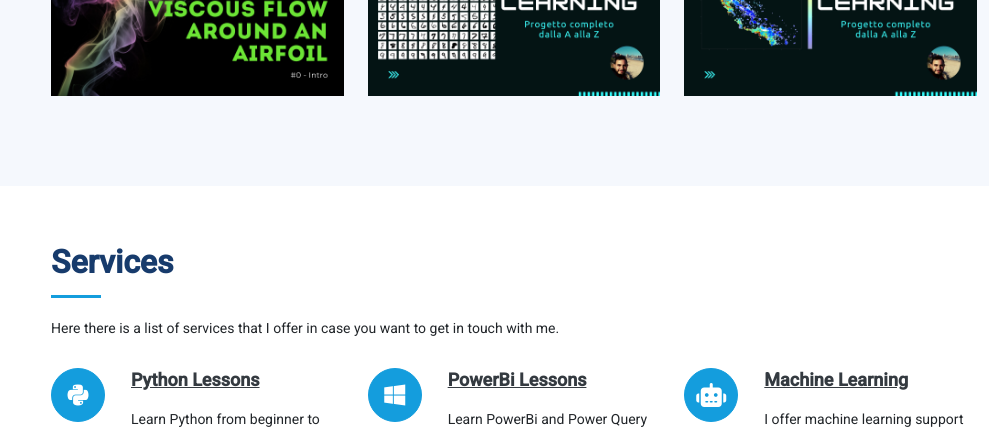
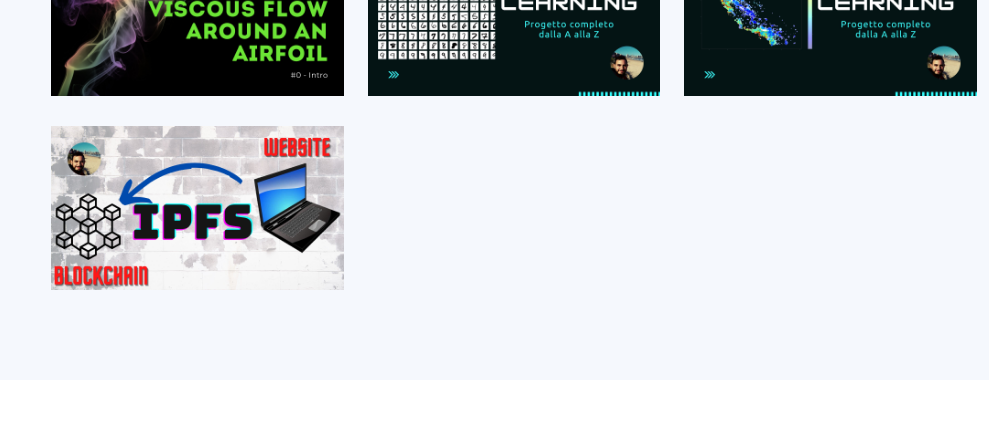
Before and after one commit to FedericoGentile/personal-website, an Angular app: page / in a window 1280 px wide. Shown: the part 5720-6149 px from the top of the page, without its empty margins (291-1280 px from the left). Built offline with nearby package versions, Linux system fonts and the light colour scheme.

Commit message:
Added new item to portfolio

```diff
--- a/src/app/home/portfolio/portfolio.component.html
+++ b/src/app/home/portfolio/portfolio.component.html
@@ -77,6 +77,15 @@
           </div>
         </div>
 
+        <div class="col-lg-4 col-md-6 portfolio-item filter-ml">
+          <div class="portfolio-wrap">
+            <img src="assets/img/portfolio/portfolio-7.jpg" class="img-fluid" alt="">
+            <div class="portfolio-links">
+              <a href="https://www.youtube.com/watch?v=TJ2Z0IgTSvs" target="_blank" title="More Details"><i class="fa-solid fa-link"></i></a>
+            </div>
+          </div>
+        </div>
+
         <!--div class="col-lg-4 col-md-6 portfolio-item filter-card">
           <div class="portfolio-wrap">
             <img src="assets/img/portfolio/portfolio-7.jpg" class="img-fluid" alt="">
```
Also changed, not shown: src/assets/img/portfolio/portfolio-7.jpg (added).
